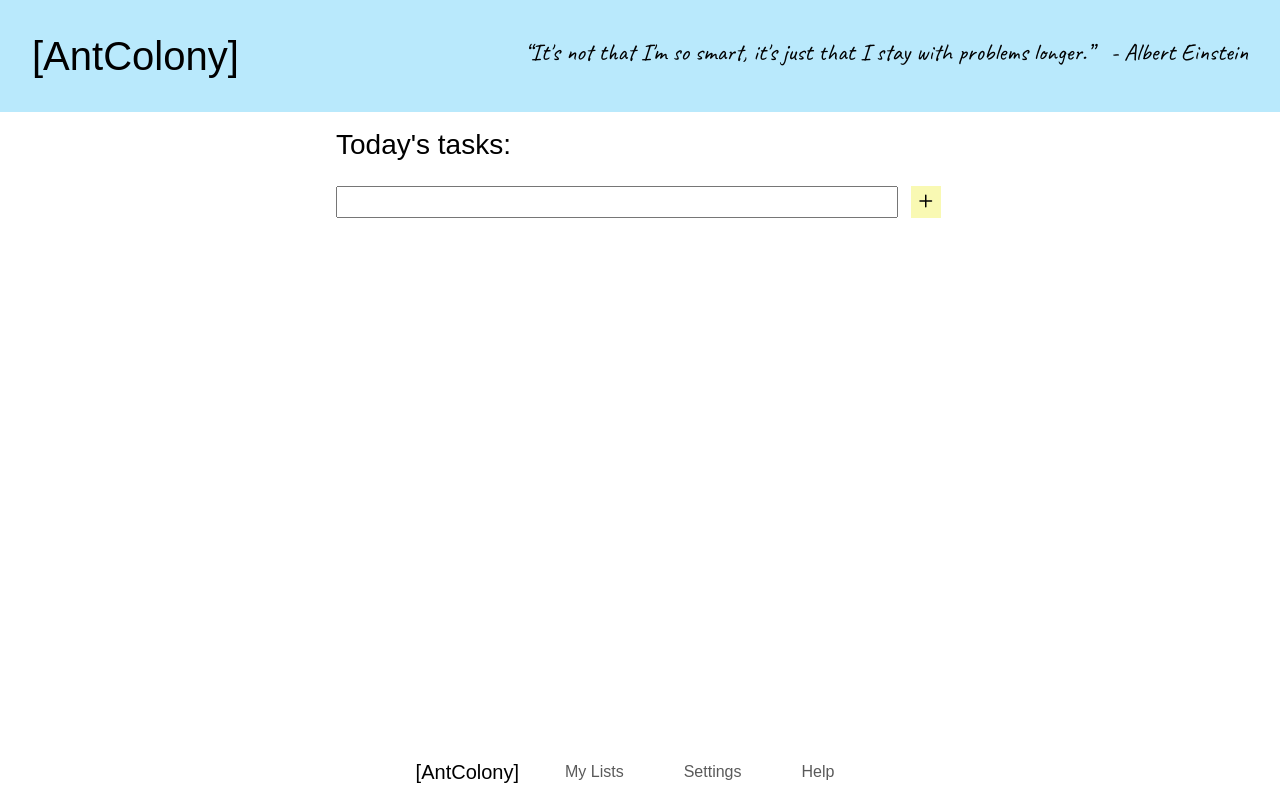
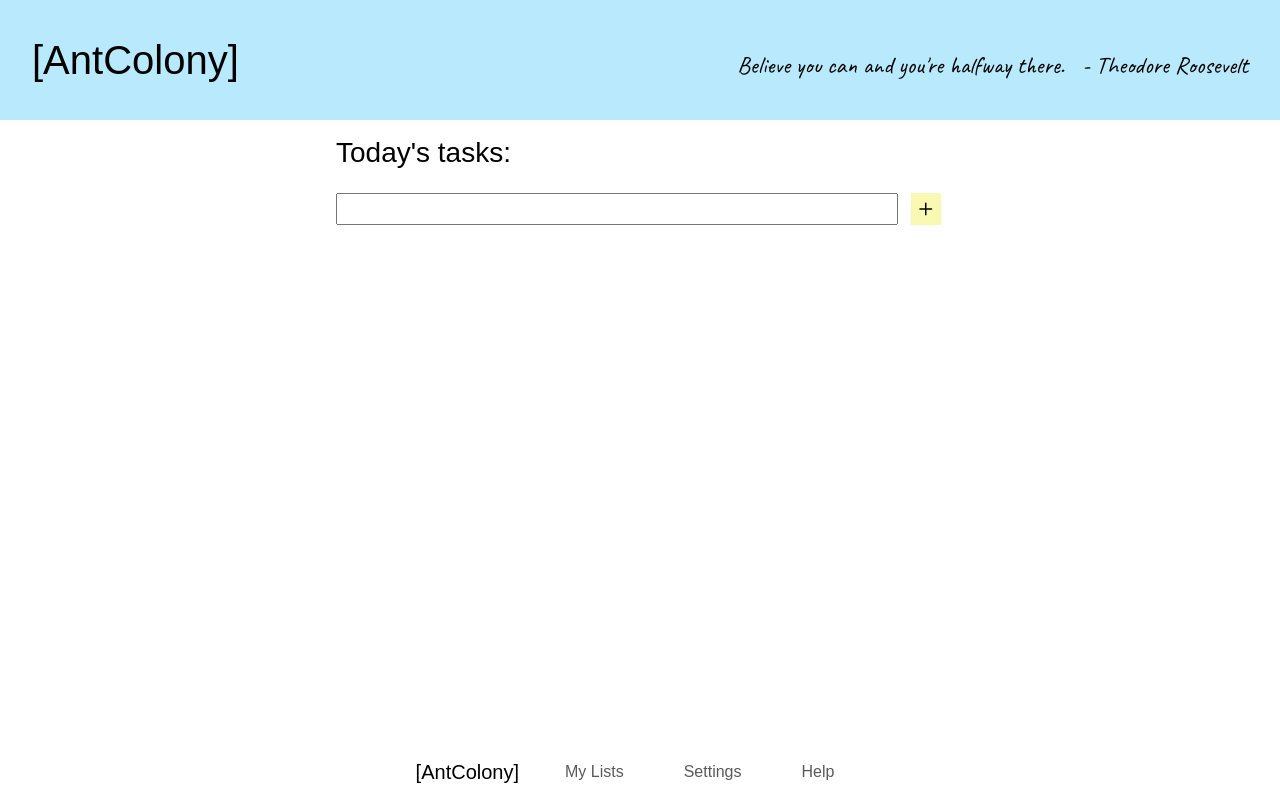
Before and after one commit to Shatuw/toDoList, a plain HTML site: page index.html in a window 1280 px wide. Drawn offline with nearby package versions, Linux system fonts and the light colour scheme; a web font is replaced by a local one.

Commit message:
quotes functionality

```diff
--- a/index.html
+++ b/index.html
@@ -13,7 +13,7 @@
     <header>
         <h1>[AntColony]</h1>
         <h4 class='inspo-quote'>
-            “It's not that I'm so smart, it's just that I stay with problems longer.”&nbsp&nbsp&nbsp- Albert Einstein
+          <span></span>
         </h4>
     </header>
 
@@ -49,6 +49,7 @@
         </div>
       </nav>
     <script src="https://kit.fontawesome.com/1d3c3742c4.js" crossorigin="anonymous"></script>
-    <script src="index.js"></script>
-</body>
+    <script src="index.js?v=12345"></script>
+    <!-- ?v=12345 is a cache buster - to ensure js file runs each time pg reloads to call the fcn displayRandomQuote() -->
+  </body>
 </html>
--- a/index.js
+++ b/index.js
@@ -1,3 +1,21 @@
+
+const quotes = [
+    "It's not that I'm so smart, it's just that I stay with problems longer. &nbsp;&nbsp;- Albert Einstein",
+    "The only way to do great work is to love what you do. &nbsp;&nbsp;- Steve Jobs",
+    "You miss 100% of the shots you don't take. &nbsp;&nbsp;- Wayne Gretzky",
+    "Believe you can and you're halfway there. &nbsp;&nbsp;- Theodore Roosevelt",
+    "Success is not final, failure is not fatal: It is the courage to continue that counts. &nbsp;&nbsp;- Winston S. Churchill",
+    "Life is 10% what happens to us and 90% how we react to it. &nbsp;&nbsp;- Charles R. Swindoll",
+    "Innovation distinguishes between a leader and a follower. &nbsp;&nbsp;- Steve Jobs",
+    "The best way to predict the future is to invent it. &nbsp;&nbsp;- Alan Kay"
+];
+
+function displayRandomQuote() {
+    const quoteElement = document.querySelector('.inspo-quote');
+    const randomIndex = Math.floor(Math.random() * quotes.length);
+    quoteElement.innerHTML = quotes[randomIndex];
+}
+displayRandomQuote();
 
 function funcAddNewTask() {
     const taskList = document.getElementById("taskList"); // get UL-Position
@@ -73,6 +91,5 @@ function funcAddNewTask() {
 
 
 // OTHER IDEAS:
-// daily quotes
 // store Tasks in "LocalStorage"
 // hover over all buttons & nav links
--- a/style.css
+++ b/style.css
@@ -32,6 +32,7 @@ header h1{
 .inspo-quote {
     font-family: 'Caveat', cursive;
     font-size: 24px;
+    margin-top: 19px;
 }
 
 main{
```
